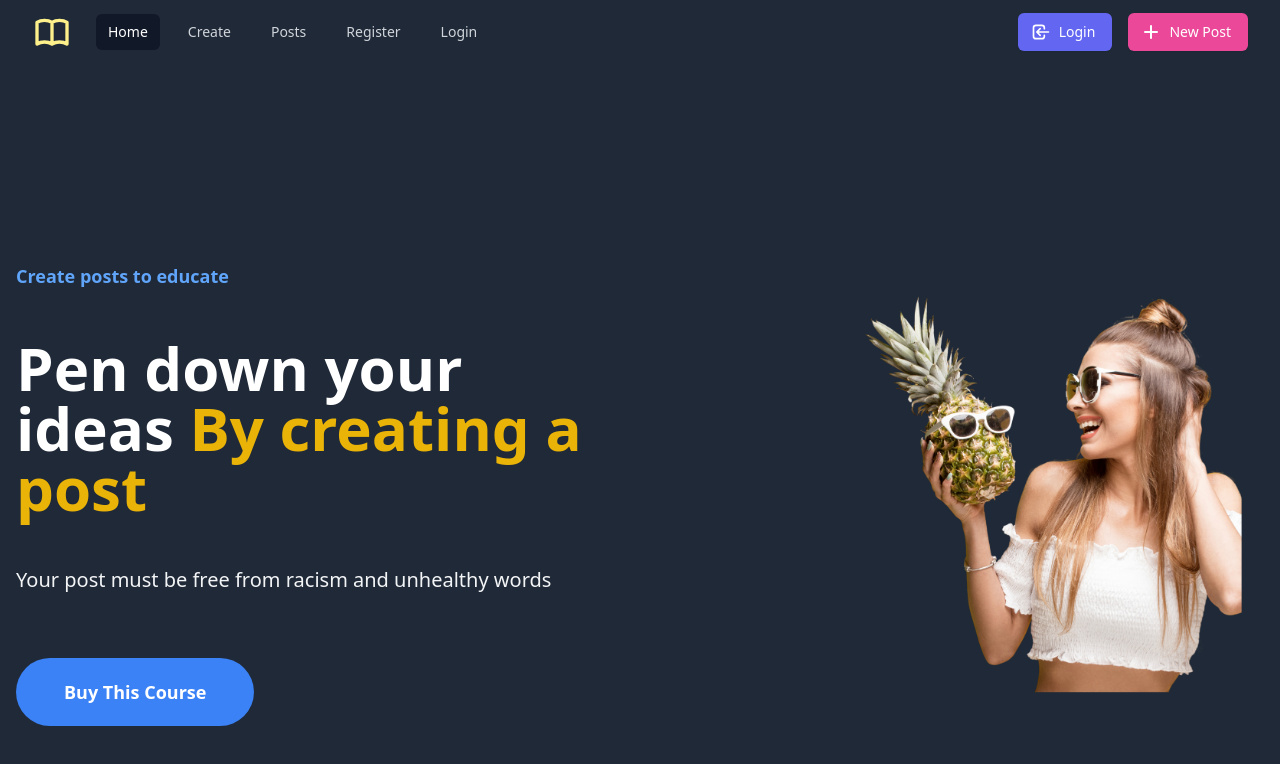
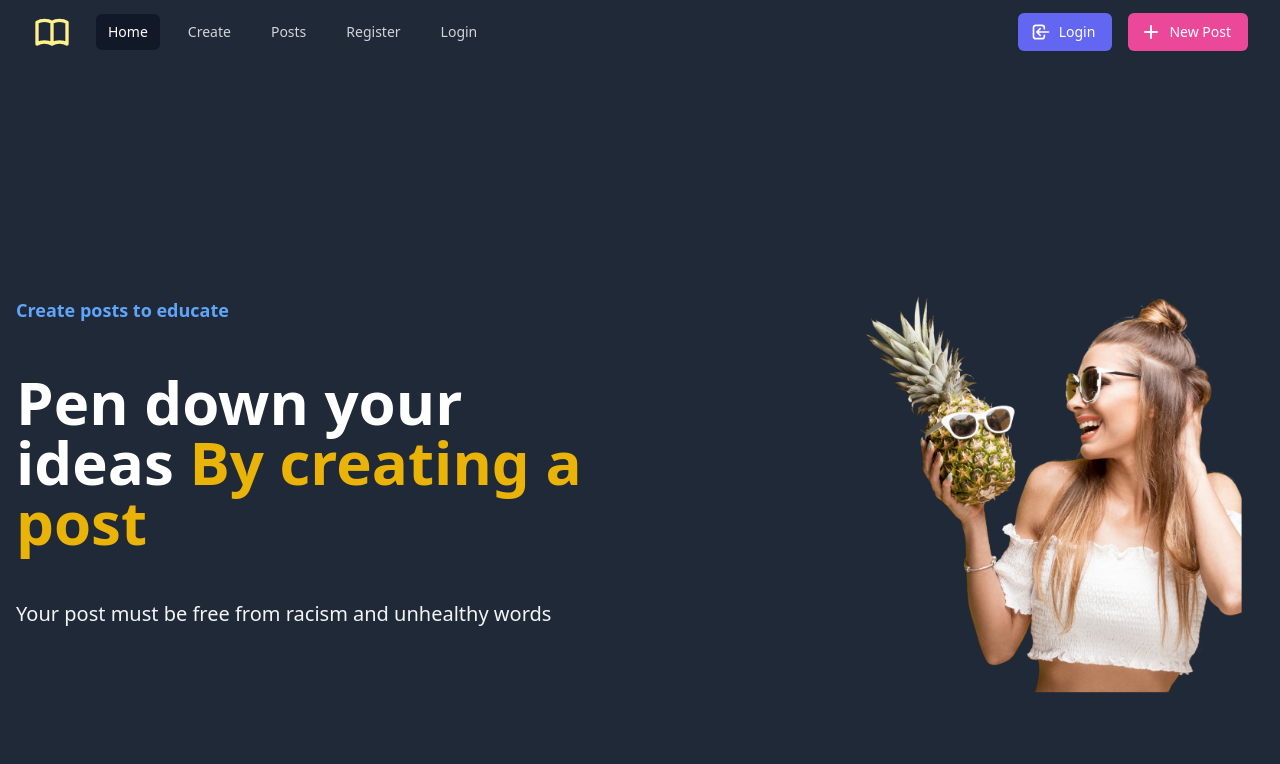
Before and after one commit to jainanurag941/BLOG-APP-FRONTEND, a React (Create React App) app: page / in a window 1280 px wide. Shown: the top 764 px of the page. Built offline with nearby package versions, Linux system fonts and the light colour scheme.

Commit message:
Fix minor bug 2

```diff
--- a/src/App.js
+++ b/src/App.js
@@ -54,7 +54,7 @@ function App() {
           path="/update-password"
           component={UpdatePassword}
         />
-        <AdminRoute exact path="/send-email" component={SendEmail} />
+        <PrivateProtectRoute exact path="/send-email" component={SendEmail} />
         <AdminRoute exact path="/users" component={UsersList} />
         <PrivateProtectRoute
           exact
--- a/src/components/HomePage/HomePage.js
+++ b/src/components/HomePage/HomePage.js
@@ -18,12 +18,6 @@ const HomePage = () => {
               <p className="mb-12 lg:mb-16 2xl:mb-24 text-xl text-gray-100">
                 Your post must be free from racism and unhealthy words
               </p>
-              <a
-                className="inline-block px-12 py-5 text-lg text-white font-bold bg-blue-500 hover:bg-blue-600 rounded-full transition duration-200"
-                href="/"
-              >
-                Buy This Course
-              </a>
             </div>
             <div className="w-full lg:w-1/2 px-4">
               <img className="w-full" src={poster} alt={poster} />
--- a/src/components/Users/Profile/Profile.js
+++ b/src/components/Users/Profile/Profile.js
@@ -193,6 +193,7 @@ export default function Profile(props) {
                               )}
                             </>
                             {/* Send Mail */}
+                            {!isLoginUser && (
                               <button
                                 onClick={sendMailNavigate}
                                 className="inline-flex justify-center bg-indigo-900 px-4 py-2 border border-yellow-700 shadow-sm text-sm font-medium rounded-md text-gray-700  hover:bg-yellow-600 focus:outline-none focus:ring-2 focus:ring-offset-2 focus:ring-pink-500"
@@ -205,6 +206,7 @@ export default function Profile(props) {
                                   Send Message
                                 </span>
                               </button>
+                            )}
                           </div>
                         </div>
                       </div>
```
Lines whose indentation alone changed are shown as unchanged.
